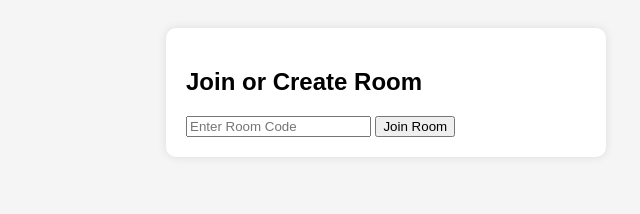
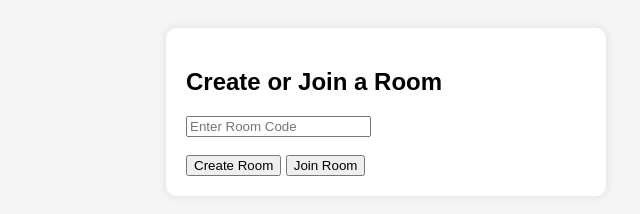
Before and after one commit to Aiden-D0/chat-app, a plain HTML site: page index.html in a window 1280 px wide. Shown: the whole page, without its empty margins (254-894 px from the left). Drawn offline with Linux system fonts and the light colour scheme.

Commit message:
Update index.html

```diff
--- a/index.html
+++ b/index.html
@@ -3,13 +3,16 @@
 <head>
   <title>Chat Room</title>
   <link rel="stylesheet" href="style.css" />
+  <!-- Firebase SDKs -->
   <script src="https://www.gstatic.com/firebasejs/10.4.0/firebase-app-compat.js"></script>
   <script src="https://www.gstatic.com/firebasejs/10.4.0/firebase-database-compat.js"></script>
 </head>
 <body>
   <div class="menu">
-    <h2>Join or Create Room</h2>
+    <h2>Create or Join a Room</h2>
     <input type="text" id="roomCode" placeholder="Enter Room Code" />
+    <br><br>
+    <button onclick="createRoom()">Create Room</button>
     <button onclick="joinRoom()">Join Room</button>
   </div>
 
@@ -20,6 +23,7 @@
     <button onclick="sendMessage()">Send</button>
   </div>
 
+  <!-- Firebase config and main logic -->
   <script src="firebase-config.js"></script>
   <script src="script.js"></script>
 </body>
```
